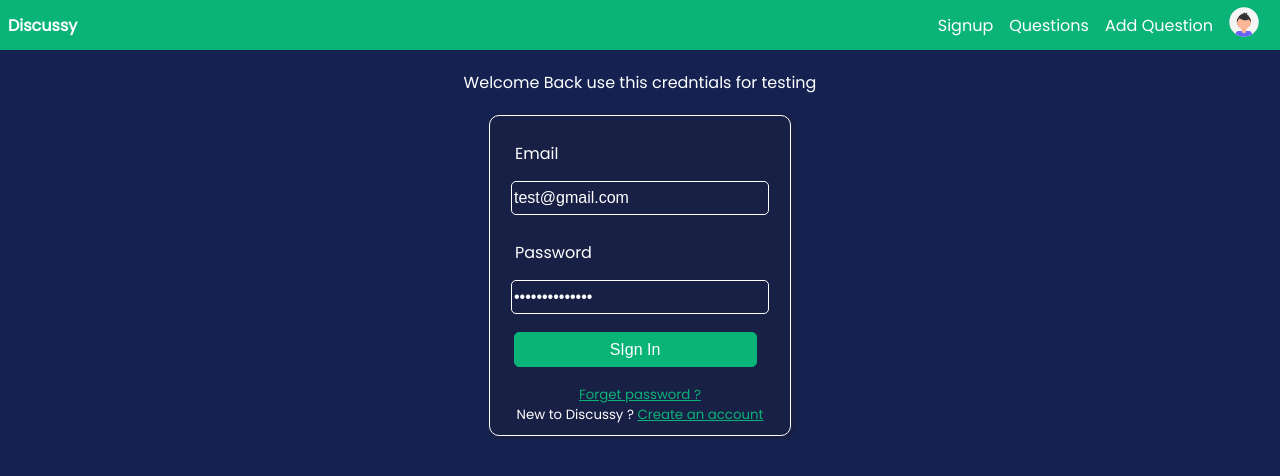
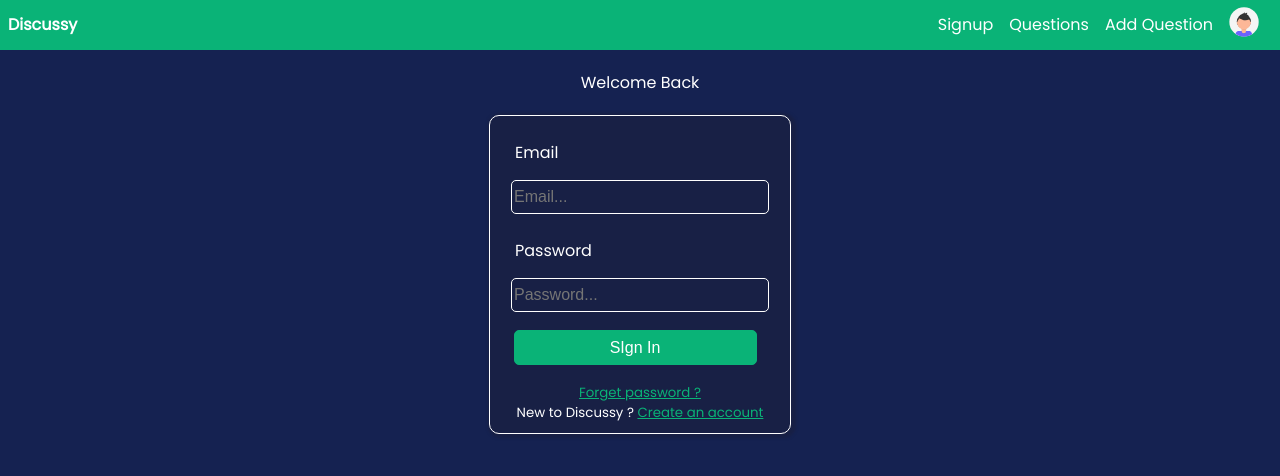
Before and after one commit to programmerraja/discussy, a React (Create React App) app in the folder client/: page /signin in a window 1280 px wide. Shown: the top 476 px of the page. Built offline with nearby package versions, Linux system fonts and the light colour scheme.

Commit message:
code removed that don need

```diff
--- a/client/src/App.css
+++ b/client/src/App.css
@@ -12,6 +12,7 @@ body{
   color: var(--font-color);
   background-color: var(--secondary-color);
   font-family: 'Poppins',sans-serif;
+  line-height: 1.5;
 }
 
 .swal-modal,
--- a/client/src/pages/Signin/index.js
+++ b/client/src/pages/Signin/index.js
@@ -13,8 +13,8 @@ import "./style.css";
 
 
 function Signin({setUser}){
-  const [email,setEmail]=useState("test@gmail.com");
-  const [password,setPassword]=useState("test@gmail.com");
+  const [email,setEmail]=useState("");
+  const [password,setPassword]=useState("");
   const [loading,setLoading]=useState("");
 
   const history = useHistory();
@@ -60,7 +60,7 @@ function Signin({setUser}){
     <>
     <SquareLoader  loading={loading}/>
     <div className="user">
-      <p>Welcome Back use this credntials for testing</p>
+      <p>Welcome Back</p>
     </div>
     <div className="signin_container">
       <div className="form_container">
```
